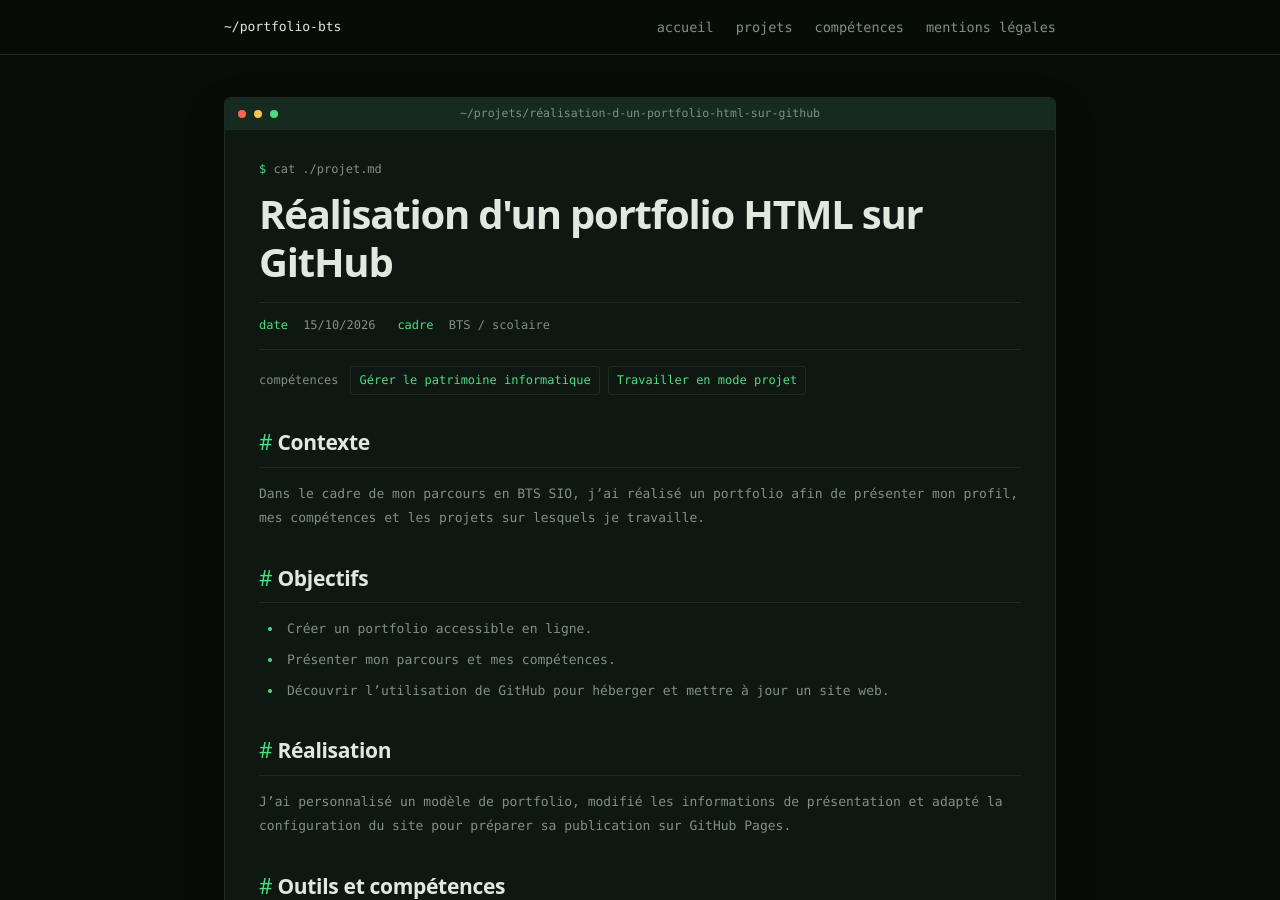
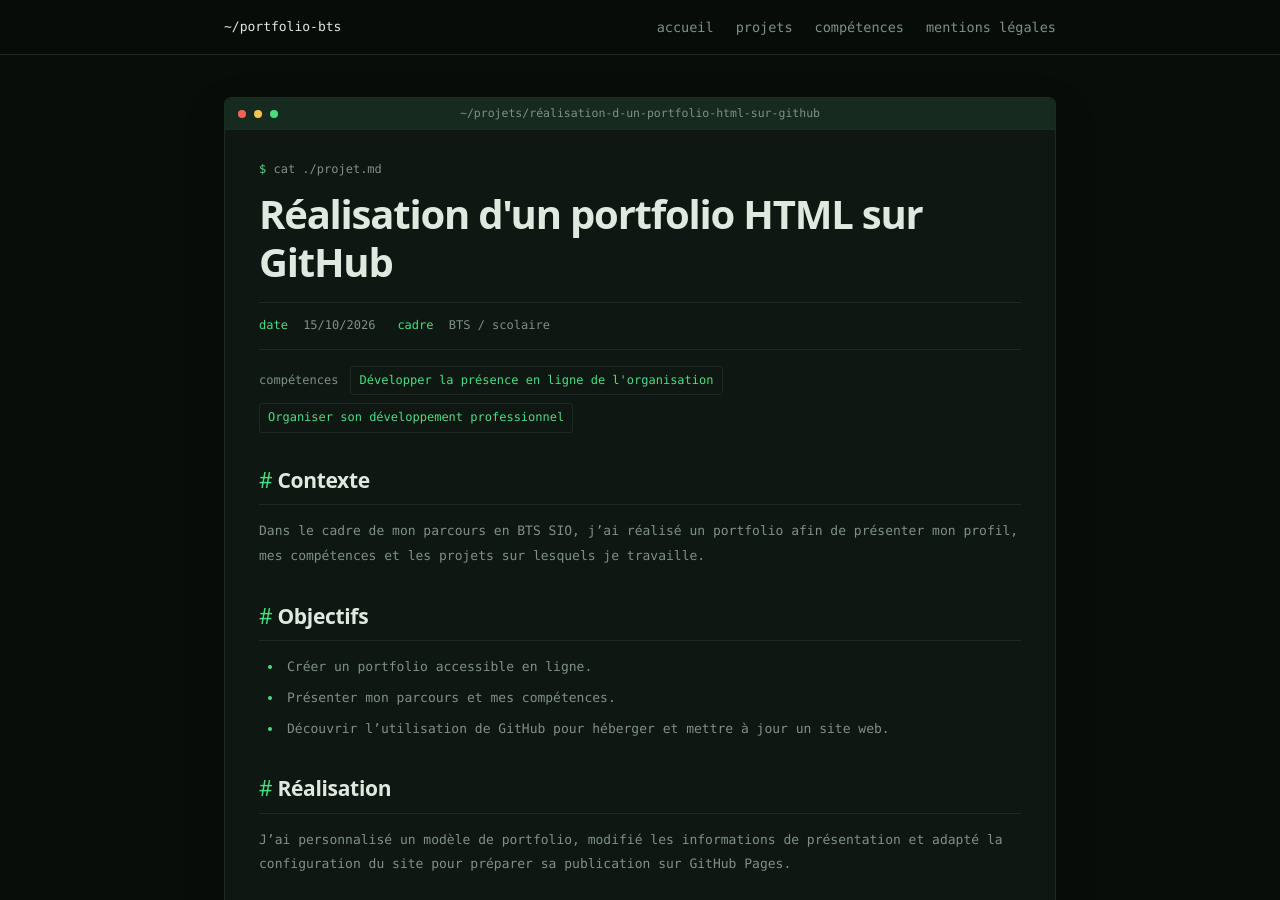
Before and after one commit to Noxioz/template_portfolio_bts, a Jekyll site: the page built from _projets/portfolio-github.md, in a window 1280 px wide and 900 px high. Built offline with Jekyll 4.4.1, drawn with Linux system fonts in a browser that asks for light colours; part of the change alters nothing that is shown.

```diff
--- a/_projets/portfolio-github.md
+++ b/_projets/portfolio-github.md
@@ -3,7 +3,7 @@ title: "Réalisation d'un portfolio HTML sur GitHub"
 date: 2026-10-15
 type: ecole
 resume: "Création et personnalisation d'un portfolio en ligne pour présenter mon parcours en BTS SIO, mes projets et mes compétences."
-competences: [c1, c4]
+competences: [c3, c6]
 ---
 
 ## Contexte
```
